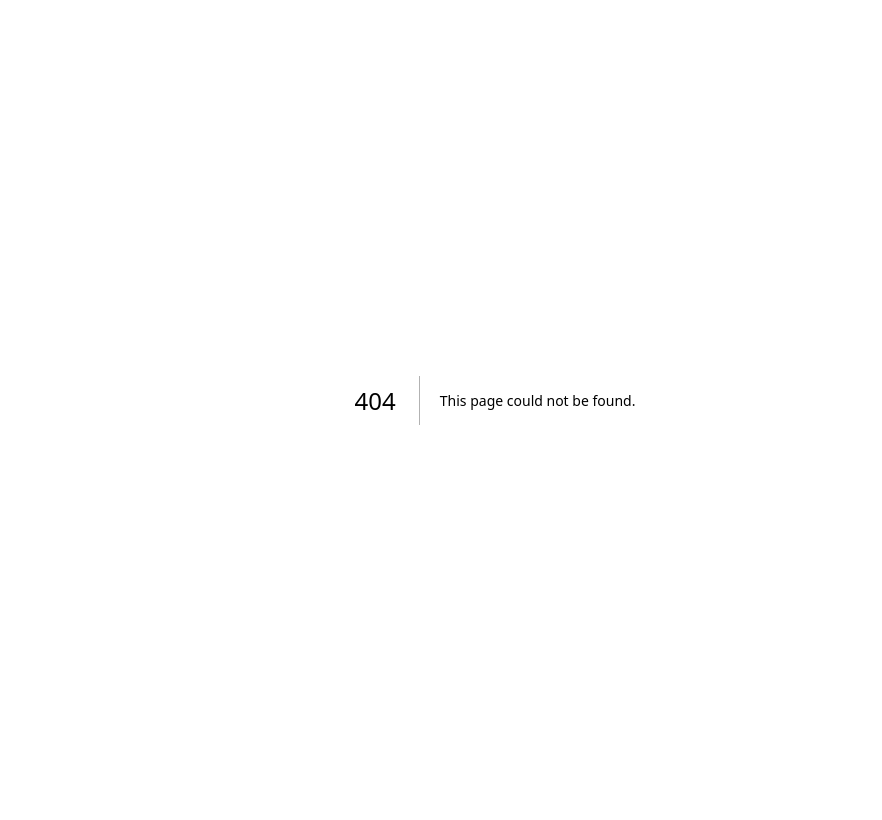
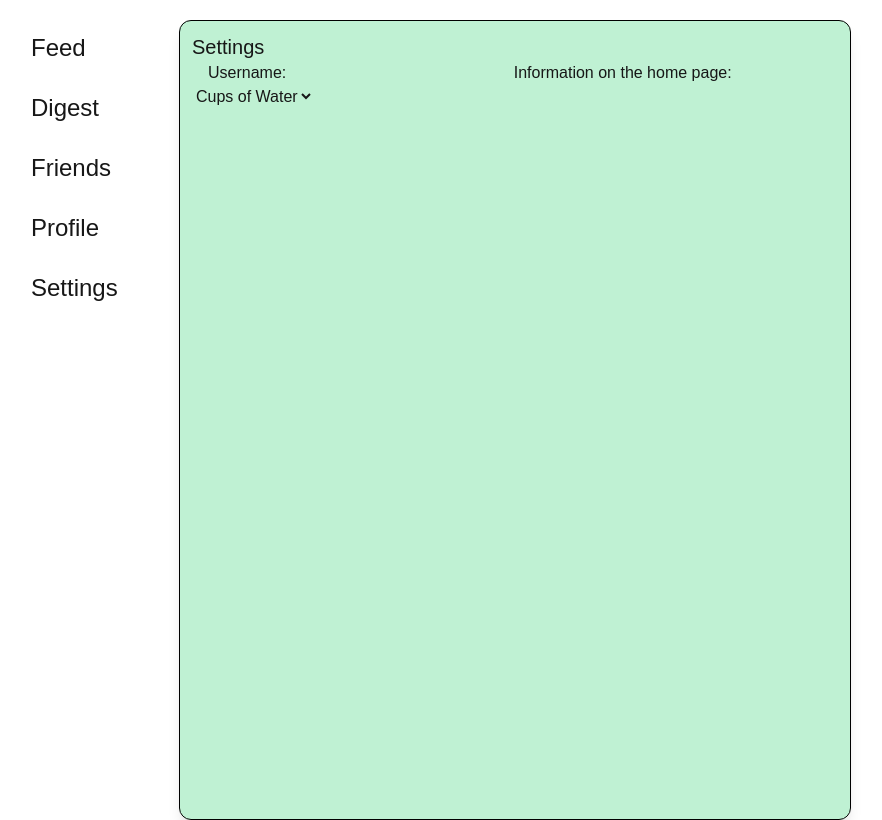
Before and after one commit to DTYoda/LiveForYou, a Next.js app: page /settings in a window 1280 px wide. Before the commit this address had no page. Shown: the whole page, without its empty margins (145-1027 px from the left). Built offline with nearby package versions, Linux system fonts and the light colour scheme.

Commit message:
started settings

```diff
--- a/src/app/_components/Navbar.jsx
+++ b/src/app/_components/Navbar.jsx
@@ -5,10 +5,10 @@ function Navbar() {
     <div className="flex justify-end  w-32 h-fill">
       <div className="flex fixed md:relative md:flex-col w-full gap-7 h-[100vh] text-2xl pt-8">
         <Link href="">Feed</Link>
-        <Link href="">Digest</Link>
+        <Link href="/digest">Digest</Link>
         <Link href="">Friends</Link>
         <Link href="">Profile</Link>
-        <Link href="">Settings</Link>
+        <Link href="/settings">Settings</Link>
       </div>
     </div>
   );
--- /dev/null
+++ b/src/app/_components/SettingsForm.jsx
@@ -0,0 +1,22 @@
+import Form from 'next/form'
+
+export default function SettingsForm() {
+    return (
+        <div className="h-full w-full flex flex-col gap-8 rounded-2xl items-center rounded-xl border border-black shadow-lg border-solid p-3 m-5 bg-green-500/25">
+
+            <Form>
+                <h2 class="text-xl">Settings</h2>
+                <div class="w-full">
+                    {/* <label class="m-4">Email: <input type="email" class="w-full"></input></label><br></br> */}
+                    <label class="m-4">Username: <input type="text"></input></label>
+
+                    <label>Information on the home page:<select>
+                        <option value="water" defaultValue={"water"}>Cups of Water</option>
+
+                    </select></label>
+
+                </div>
+            </Form>
+        </div>
+    );
+}
--- /dev/null
+++ b/src/app/settings/page.jsx
@@ -0,0 +1,14 @@
+import Navbar from "../_components/Navbar.jsx";
+import SettingsForm from "../_components/SettingsForm.jsx";
+
+export default function Digest() {
+  return (
+    <div className="flex justify-center flex-col md:flex-row">
+      <Navbar></Navbar>
+      <div className="max-w-2xl w-full">
+        <SettingsForm></SettingsForm>
+      </div>
+      <div className="w-32"></div>
+    </div>
+  );
+}
```
